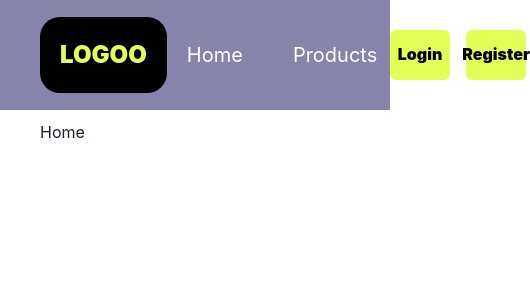
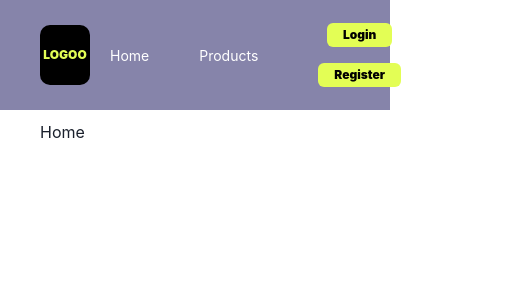
Before and after one commit to elifmarali/E-CommerceApp, a React (Vite) app in the folder client/: page / in a window 390 px wide. Shown: the top 300 px of the page, 530 px wide, since content can reach past the window. Built offline with nearby package versions, Linux system fonts and the light colour scheme.

Commit message:
QueryInfinity eklendi.

```diff
--- a/client/src/Pages/Products.jsx/index.jsx
+++ b/client/src/Pages/Products.jsx/index.jsx
@@ -1,33 +1,74 @@
 import React, { useEffect, useState } from "react";
 import axios from "axios";
-import styles from "./style.module.css";
 import Navbar from "../../components/Navbar";
 import Card from "../../components/Card";
-import { Grid, GridItem } from "@chakra-ui/react";
+import { Button, Flex, Grid } from "@chakra-ui/react";
 import { getProductList } from "../../api";
-import { useQuery } from "@tanstack/react-query";
+import { useInfiniteQuery } from "@tanstack/react-query";
+
 function Products() {
-  const { status, isLoading, error, data } = useQuery(
-    ["getProductList"], // query key
-    getProductList // query function
-  );
+  const {
+    data,
+    error,
+    fetchNextPage,
+    hasNextPage,
+    isFetchingNextPage,
+    status,
+  } = useInfiniteQuery(["getProductList"], getProductList, {
+    getNextPageParam: (lastGroup, allGroups) => {
+      const morePagesExist = lastGroup?.length === 12;
+      if (!morePagesExist) {
+        return;
+      }
+      return allGroups.length + 1;
+    },
+  });
 
-  if (isLoading) {
+  if (status === "loading") {
     return <div>Loading...</div>;
   }
 
-  if (error) {
-    return alert("ERR [Products Page] : " + error.message);
+  if (status === "error") {
+    return <div>ERR [Products Page]: {error.message}</div>;
   }
+  console.log("data : " + JSON.stringify(data, null, 2));
 
   return (
     <div>
       <Navbar />
-      <Grid templateColumns="repeat(4, 10fr)" gap={6} padding="20px 40px">
-        {data?.map((product, i) => {
-          return <Card product={product} key={product._id} />;
+      <Grid
+        templateColumns={{
+          base: "repeat(1,1fr)",
+          sm: "repeat(2,1fr)",
+          md: "repeat(3,1fr)",
+          lg: "repeat(4,1fr)",
+          xl: "repeat(5,1fr)",
+        }}
+        gap={6}
+        padding="20px 40px"
+      >
+        {data?.pages.map((group, i) => {
+          console.log(group);
+          return (
+            <React.Fragment key={i}>
+              {group.map((product) => {
+                return <Card product={product} key={product._id} />;
+              })}
+            </React.Fragment>
+          );
         })}
       </Grid>
+      <Flex justify="center">
+        {hasNextPage && (
+          <Button
+            onClick={() => fetchNextPage()}
+            disabled={isFetchingNextPage}
+            isLoading={isFetchingNextPage}
+          >
+            {isFetchingNextPage ? "Loading more..." : "Load More"}
+          </Button>
+        )}
+      </Flex>
     </div>
   );
 }
--- a/client/src/api.js
+++ b/client/src/api.js
@@ -1,8 +1,8 @@
 import axios from "axios";
 
-export const getProductList = async () => {
+export const getProductList = async ({ pageParam = 0 }) => {
     try {
-        const response = await axios.get("http://localhost:4000/product");
+        const response = await axios.get(`http://localhost:4000/product?page=${pageParam}`);
         return response.data;
     } catch (err) {
         alert("ERR [Get Products List] : " + err.message);
--- a/client/src/components/Navbar/index.jsx
+++ b/client/src/components/Navbar/index.jsx
@@ -6,7 +6,9 @@ function Navbar() {
   return (
     <nav className={styles.navbar}>
       <div className={styles.left}>
-        <div className={styles.logo}>Logoo</div>
+        <Link className={styles.logo} to="/">
+          Logoo
+        </Link>
         <ul className={styles.menu}>
           <li className={styles.menuItem}>
             <Link to="/">Home</Link>
@@ -17,11 +19,33 @@ function Navbar() {
         </ul>
       </div>
       <div className={styles.right}>
-        <Stack spacing={4} direction="row" align="center">
-          <Button background="cyan.400" color={"white"} size="md" p="25px 30px">
-            <Link to="/signin">Login</Link>
+        <Stack
+          spacing={4}
+          direction={{ base: "column", sm: "column", lg: "row" }}
+          align="center"
+        >
+          <Button
+            background="cyan.400"
+            color={"white"}
+            size={{
+              base: "xs",
+              sm: "sm",
+              md: "md",
+              lg: "lg",
+            }}
+          >
+            <Link to="/signin"> Login </Link>
           </Button>
-          <Button background="cyan.400" color={"white"} size="md" p="25px 30px">
+          <Button
+            background="cyan.400"
+            color={"white"}
+            size={{
+              base: "xs",
+              sm: "sm",
+              md: "md",
+              lg: "lg",
+            }}
+          >
             <Link to="/signup">Register</Link>
           </Button>
         </Stack>
--- a/client/src/components/Navbar/style.module.css
+++ b/client/src/components/Navbar/style.module.css
@@ -16,6 +16,7 @@
 
 .logo {
     width: 130px;
+    height: 60px;
     background-color: #e2fe55d0;
     font-weight: 900;
     padding: 20px;
@@ -30,6 +31,35 @@
     background-color: rgb(0, 0, 0);
     color: #e3fe55;
 }
+
+@media screen and (max-width:768px) {
+    .logo {
+        width: 80px;
+        padding: 10px;
+        font-size: 18px;
+        border-radius: 15px;
+    }
+
+    .menuItem a {
+        font-size: 16px !important;
+    }
+
+}
+
+@media screen and (max-width:480px) {
+    .logo {
+        width: 50px;
+        padding: 6px;
+        font-size: 12px;
+        border-radius: 10px;
+    }
+
+    .menuItem a {
+        font-size: 14px !important;
+    }
+}
+
+
 
 .logo:hover {
     border: 3px solid rgba(0, 255, 255, 0.394);
@@ -49,7 +79,7 @@
 
 .menuItem a {
     color: white !important;
-    font-size: 20px;
+    font-size: 18px;
 }
 
 .menuItem:hover a {
@@ -57,7 +87,7 @@
 }
 
 .right {
-    width: 16%;
+    width: 10rem;
     margin-left: 40px;
 }
 
@@ -66,9 +96,18 @@
     background-color: #e3fe55;
     transition: 300ms all;
     font-weight: 900;
+    padding: 10px 16px;
 }
 
 .right button:hover {
     background-color: black;
     color: #e3fe55;
 }
+
+
+@media screen and (max-width:480px) {
+    .right {
+        display: flex;
+        flex-direction: column;
+    }
+}
```
